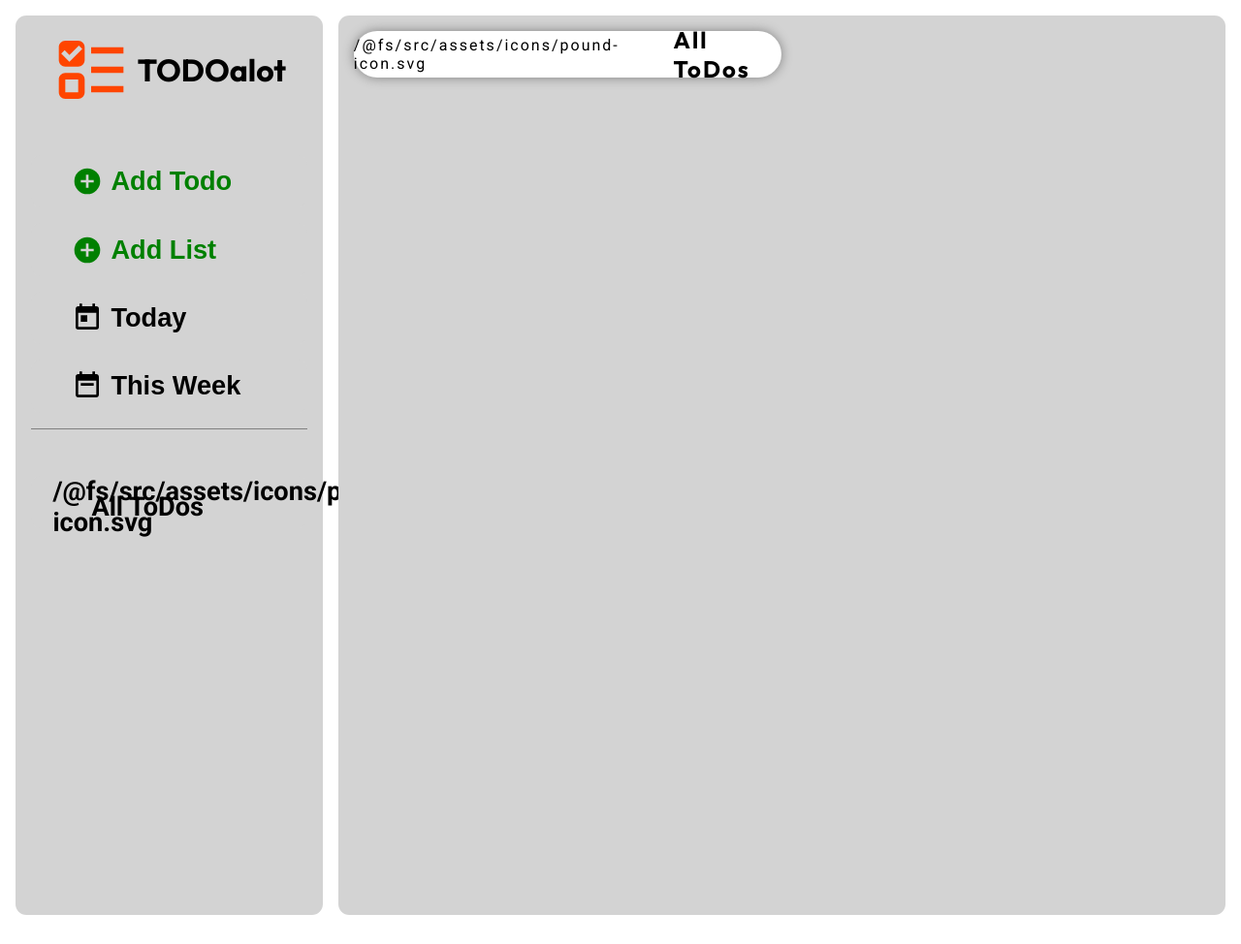
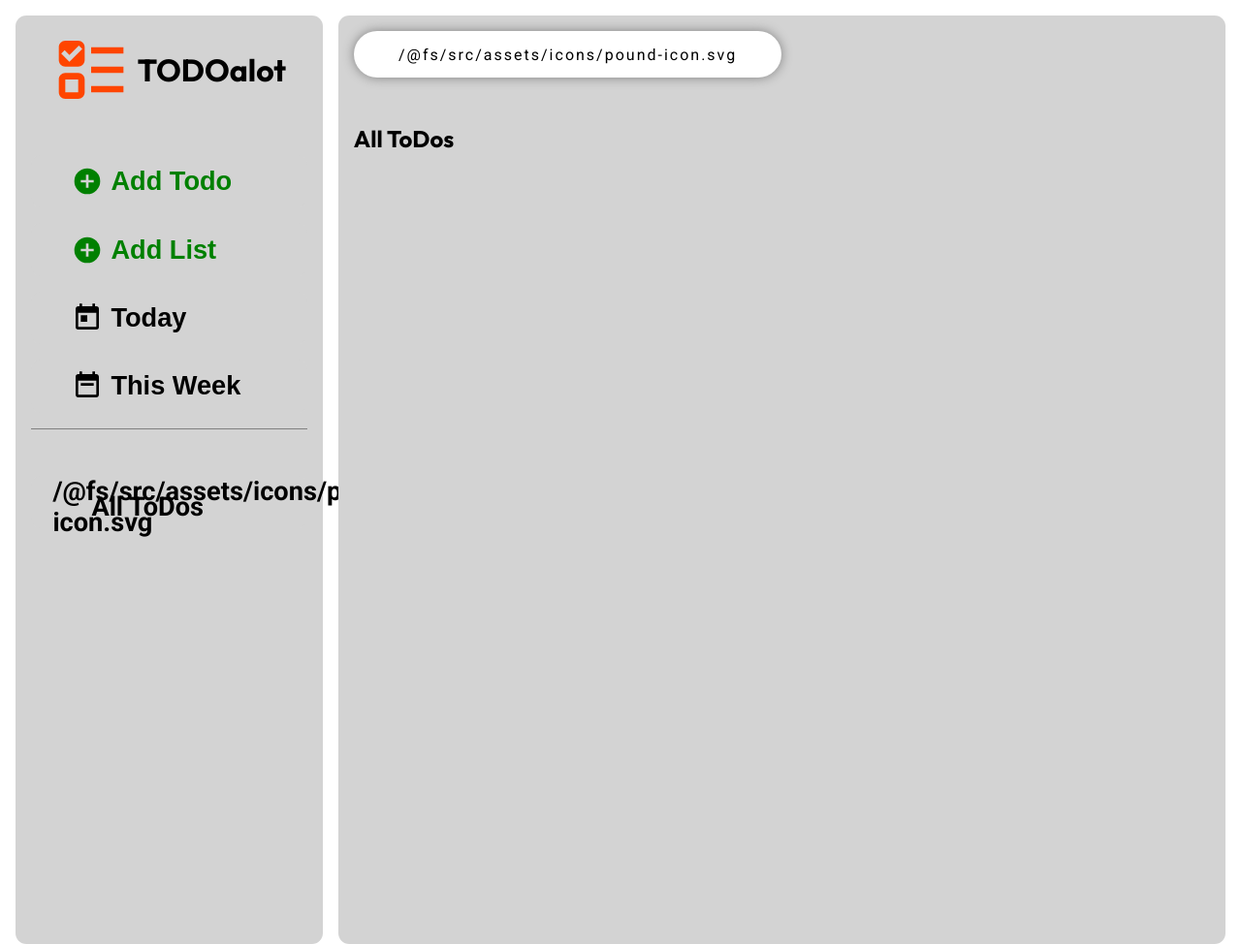
Before and after one commit to traejiik/todo-list, a website built with webpack: page src/template.html in a window 1280 px wide. Shown: the whole page at 97% size. Before the commit the page ends 944 px from the top, so only its background shows below. Built offline with nearby package versions, Linux system fonts and the light colour scheme.

Commit message:
Adjusted div in listheader

```diff
--- a/src/styles.css
+++ b/src/styles.css
@@ -206,7 +206,7 @@ fieldset > input {
     padding: 1rem;
 }
 
-.list-header {
+.list-header > div {
     background-color: white;
     height: 3rem;
     width: 50%;
```
